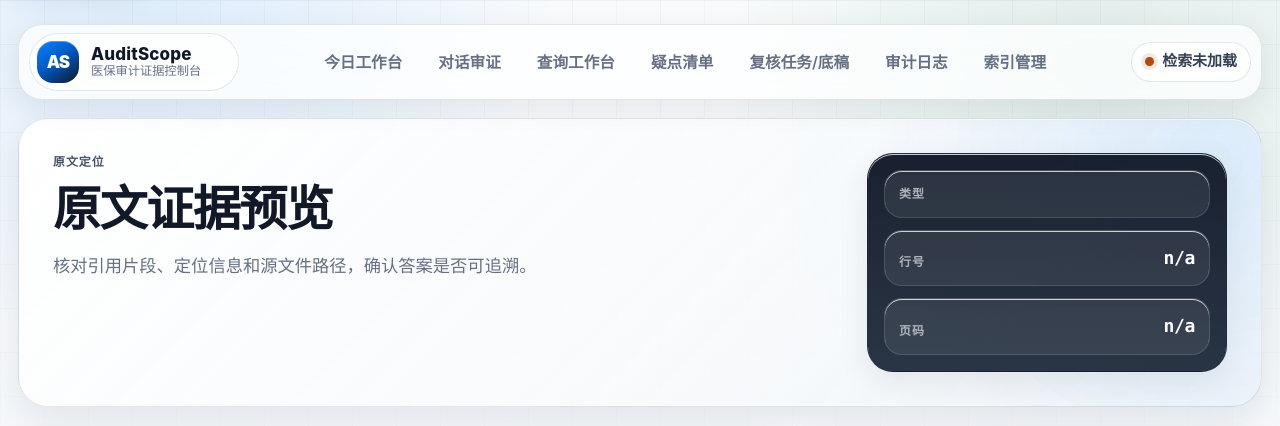
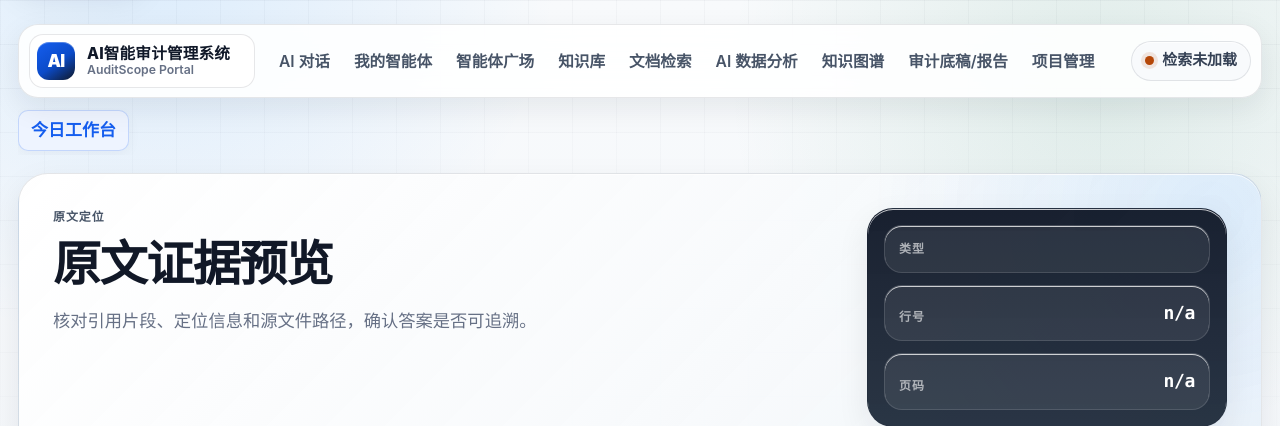
Before and after one commit to zjgulai/medical-audit, a Python web app: template src/medical_audit_kb/api/templates/preview.html in a window 1280 px wide. Shown: the top 426 px of the page. Run offline with Jinja, Linux system fonts and the light colour scheme; the template is opened without the code that fills it, so the values that code supplies are empty.

Commit message:
同步后端深页产品导航

```diff
--- a/src/medical_audit_kb/api/static/app.css
+++ b/src/medical_audit_kb/api/static/app.css
@@ -3344,6 +3344,180 @@
   margin: 0;
 }
 
+/* Portal shell bridge for FastAPI-owned pages. */
+.page-chat,
+.page-review-tasks {
+  color: #101828;
+  background:
+    radial-gradient(circle at 8% 7%, rgba(21, 94, 239, 0.08), transparent 28rem),
+    linear-gradient(180deg, #f8fbff 0%, #f5f7fb 44%, #eef2f7 100%);
+  font-family: "SF Pro Text", "SF Pro Display", "PingFang SC", "Hiragino Sans GB", "Noto Sans CJK SC", "Microsoft YaHei", sans-serif;
+}
+
+.page-chat::before,
+.page-review-tasks::before {
+  background-image:
+    linear-gradient(rgba(16, 24, 40, 0.035) 1px, transparent 1px),
+    linear-gradient(90deg, rgba(16, 24, 40, 0.03) 1px, transparent 1px);
+  background-size: 32px 32px;
+  mask-image: linear-gradient(to bottom, black, transparent 82%);
+}
+
+.portal-topbar,
+.command-nav.portal-topbar {
+  top: 10px;
+  display: grid;
+  grid-template-columns: max-content minmax(0, 1fr) max-content;
+  gap: 12px;
+  align-items: center;
+  min-height: 64px;
+  padding: 9px 10px;
+  border: 1px solid rgba(16, 24, 40, 0.1);
+  border-radius: 20px;
+  background: rgba(255, 255, 255, 0.9);
+  box-shadow: 0 10px 30px rgba(16, 24, 40, 0.08);
+  backdrop-filter: saturate(180%) blur(20px);
+}
+
+.portal-topbar .brand-command {
+  min-width: 226px;
+  border-radius: 14px;
+  color: #101828;
+  background: #ffffff;
+}
+
+.portal-topbar .brand-mark {
+  width: 38px;
+  height: 38px;
+  border-radius: 12px;
+  background: linear-gradient(145deg, #155eef 0%, #0b4bc9 54%, #101828 100%);
+  color: #ffffff;
+  letter-spacing: -0.04em;
+}
+
+.portal-topbar .brand-lockup strong {
+  color: #101828;
+  font-size: 0.92rem;
+}
+
+.portal-topbar .brand-lockup small {
+  color: #667085;
+}
+
+.portal-topbar .nav-links {
+  display: flex;
+  gap: 4px;
+  min-width: 0;
+  overflow-x: auto;
+  padding: 2px;
+  scrollbar-width: thin;
+}
+
+.portal-topbar .nav-links a,
+.command-nav.portal-topbar .nav-links a {
+  flex: 0 0 auto;
+  min-height: 36px;
+  padding: 8px 10px;
+  border-radius: 12px;
+  color: #475467;
+  white-space: nowrap;
+}
+
+.portal-topbar .nav-links a[aria-current="page"],
+.command-nav.portal-topbar .nav-links a[aria-current="page"] {
+  color: #155eef;
+  background: rgba(21, 94, 239, 0.09);
+  box-shadow: inset 0 0 0 1px rgba(21, 94, 239, 0.12);
+}
+
+.portal-topbar .status-pill,
+.command-nav.portal-topbar .status-pill {
+  min-height: 36px;
+  border-radius: 999px;
+  color: #344054;
+  background: #f8fafc;
+}
+
+.portal-tabbar {
+  position: sticky;
+  top: 84px;
+  z-index: 4;
+  display: flex;
+  gap: 8px;
+  margin: -8px 0 18px;
+  overflow-x: auto;
+  padding: 2px 0 4px;
+}
+
+.portal-tab {
+  display: inline-flex;
+  align-items: center;
+  min-height: 34px;
+  padding: 7px 12px;
+  border: 1px solid rgba(16, 24, 40, 0.1);
+  border-radius: 10px;
+  color: #475467;
+  background: rgba(255, 255, 255, 0.86);
+  text-decoration: none;
+  white-space: nowrap;
+  box-shadow: 0 4px 14px rgba(16, 24, 40, 0.04);
+}
+
+.portal-tab.active {
+  color: #155eef;
+  background: #eef4ff;
+  border-color: rgba(21, 94, 239, 0.2);
+}
+
+.page-chat .command-header {
+  margin-top: 12px;
+  color: #101828;
+}
+
+.page-chat .command-title-block,
+.page-chat .command-scoreboard,
+.page-review-tasks .hero,
+.page-review-tasks .panel,
+.page-review-tasks .review-task-card {
+  border-color: rgba(16, 24, 40, 0.1);
+  background: rgba(255, 255, 255, 0.92);
+  box-shadow: 0 16px 42px rgba(16, 24, 40, 0.08);
+}
+
+.page-chat .command-title-block h1,
+.page-review-tasks .review-hero h1 {
+  max-width: 820px;
+  color: #101828;
+  font-family: "SF Pro Display", "PingFang SC", "Hiragino Sans GB", "Microsoft YaHei", sans-serif;
+  font-size: clamp(2rem, 4vw, 3.75rem);
+  letter-spacing: 0;
+}
+
+.page-chat .command-title-block .lede,
+.page-review-tasks .review-hero .lede {
+  color: #475467;
+}
+
+.page-chat .audit-context-row span {
+  color: #155eef;
+  background: rgba(21, 94, 239, 0.08);
+  border-color: rgba(21, 94, 239, 0.12);
+}
+
+.page-chat .command-scoreboard article {
+  background: #f8fafc;
+  border-color: rgba(16, 24, 40, 0.08);
+}
+
+.page-chat .command-scoreboard strong,
+.page-chat .command-scoreboard span {
+  color: #101828;
+}
+
+.page-review-tasks .review-hero {
+  min-height: 0;
+}
+
 @media print {
   body,
   .page-chat {
@@ -3351,6 +3525,7 @@
   }
 
   .topbar,
+  .portal-tabbar,
   .composer-card,
   .prompt-stack,
   .copy-citation-button {
@@ -3381,6 +3556,34 @@
     position: static;
     flex-direction: column;
     border-radius: 24px;
+  }
+
+  .portal-topbar,
+  .command-nav.portal-topbar {
+    position: static;
+    display: flex;
+    flex-direction: column;
+    align-items: stretch;
+  }
+
+  .portal-topbar .brand-command {
+    width: 100%;
+  }
+
+  .portal-topbar .nav-links {
+    display: grid;
+    grid-template-columns: repeat(2, minmax(0, 1fr));
+    overflow-x: visible;
+  }
+
+  .portal-topbar .nav-links a {
+    justify-content: center;
+    text-align: center;
+  }
+
+  .portal-tabbar {
+    position: static;
+    margin-top: -2px;
   }
 
   .nav-links {
--- a/src/medical_audit_kb/api/templates/_product_nav.html
+++ b/src/medical_audit_kb/api/templates/_product_nav.html
@@ -1,21 +1,40 @@
-<nav class="topbar {{ product_nav_class|default('') }}" aria-label="页面导航">
-  <a class="brand brand-command" href="/workspace" aria-label="AuditScope 今日工作台">
-    <span class="brand-mark">AS</span>
+<nav class="topbar portal-topbar {{ product_nav_class|default('') }}" aria-label="AI智能审计管理系统门户导航">
+  <a class="brand brand-command" href="/workspace" aria-label="AI智能审计管理系统门户首页">
+    <span class="brand-mark">AI</span>
     <span class="brand-lockup">
-      <strong>AuditScope</strong>
-      <small>医保审计证据控制台</small>
+      <strong>AI智能审计管理系统</strong>
+      <small>AuditScope Portal</small>
     </span>
   </a>
   <div class="nav-links">
-    <a href="/workspace"{% if active_nav == "workspace" %} aria-current="page"{% endif %}>今日工作台</a>
-    <a href="/pages/chat"{% if active_nav == "chat" %} aria-current="page"{% endif %}>对话审证</a>
-    <a href="/pages/query"{% if active_nav == "query" %} aria-current="page"{% endif %}>查询工作台</a>
-    <a href="/pages/audit-findings"{% if active_nav == "audit-findings" %} aria-current="page"{% endif %}>疑点清单</a>
-    <a href="/pages/review-tasks"{% if active_nav == "review-tasks" %} aria-current="page"{% endif %}>复核任务/底稿</a>
-    <a href="/pages/audit-logs"{% if active_nav == "audit-logs" %} aria-current="page"{% endif %}>审计日志</a>
-    <a href="/pages/index-admin"{% if active_nav == "index-admin" %} aria-current="page"{% endif %}>索引管理</a>
+    <a href="/chat"{% if active_nav == "chat" %} aria-current="page"{% endif %}>AI 对话</a>
+    <a href="/agents"{% if active_nav == "agents" %} aria-current="page"{% endif %}>我的智能体</a>
+    <a href="/agent-market"{% if active_nav == "agent-market" %} aria-current="page"{% endif %}>智能体广场</a>
+    <a href="/knowledge-base"{% if active_nav == "knowledge-base" %} aria-current="page"{% endif %}>知识库</a>
+    <a href="/documents"{% if active_nav == "query" %} aria-current="page"{% endif %}>文档检索</a>
+    <a href="/analytics"{% if active_nav == "analytics" %} aria-current="page"{% endif %}>AI 数据分析</a>
+    <a href="/graph"{% if active_nav == "graph" %} aria-current="page"{% endif %}>知识图谱</a>
+    <a href="/reports"{% if active_nav == "review-tasks" %} aria-current="page"{% endif %}>审计底稿/报告</a>
+    <a href="/projects"{% if active_nav == "projects" %} aria-current="page"{% endif %}>项目管理</a>
   </div>
   <span class="status-pill {{ product_nav_status_class }}">
     {{ product_nav_status_text }}
   </span>
 </nav>
+<div class="portal-tabbar" role="tablist" aria-label="已打开模块">
+  {% if active_nav == "chat" %}
+    <a class="portal-tab active" role="tab" aria-selected="true" href="/pages/chat">AI 对话</a>
+  {% elif active_nav == "review-tasks" %}
+    <a class="portal-tab active" role="tab" aria-selected="true" href="/pages/review-tasks">审计底稿/报告</a>
+  {% elif active_nav == "query" %}
+    <a class="portal-tab active" role="tab" aria-selected="true" href="/documents">文档检索</a>
+  {% elif active_nav == "audit-findings" %}
+    <a class="portal-tab active" role="tab" aria-selected="true" href="/findings">疑点清单</a>
+  {% elif active_nav == "audit-logs" %}
+    <a class="portal-tab active" role="tab" aria-selected="true" href="/pages/audit-logs">审计日志</a>
+  {% elif active_nav == "index-admin" %}
+    <a class="portal-tab active" role="tab" aria-selected="true" href="/pages/index-admin">索引管理</a>
+  {% else %}
+    <a class="portal-tab active" role="tab" aria-selected="true" href="/workspace">今日工作台</a>
+  {% endif %}
+</div>
```
Also changed, not shown: src/medical_audit_kb/api/templates/chat.html (+5 -5 lines), src/medical_audit_kb/api/templates/review_tasks.html (+6 -6 lines), tests/knowledge_query/test_pages.py (+27 -25 lines).
